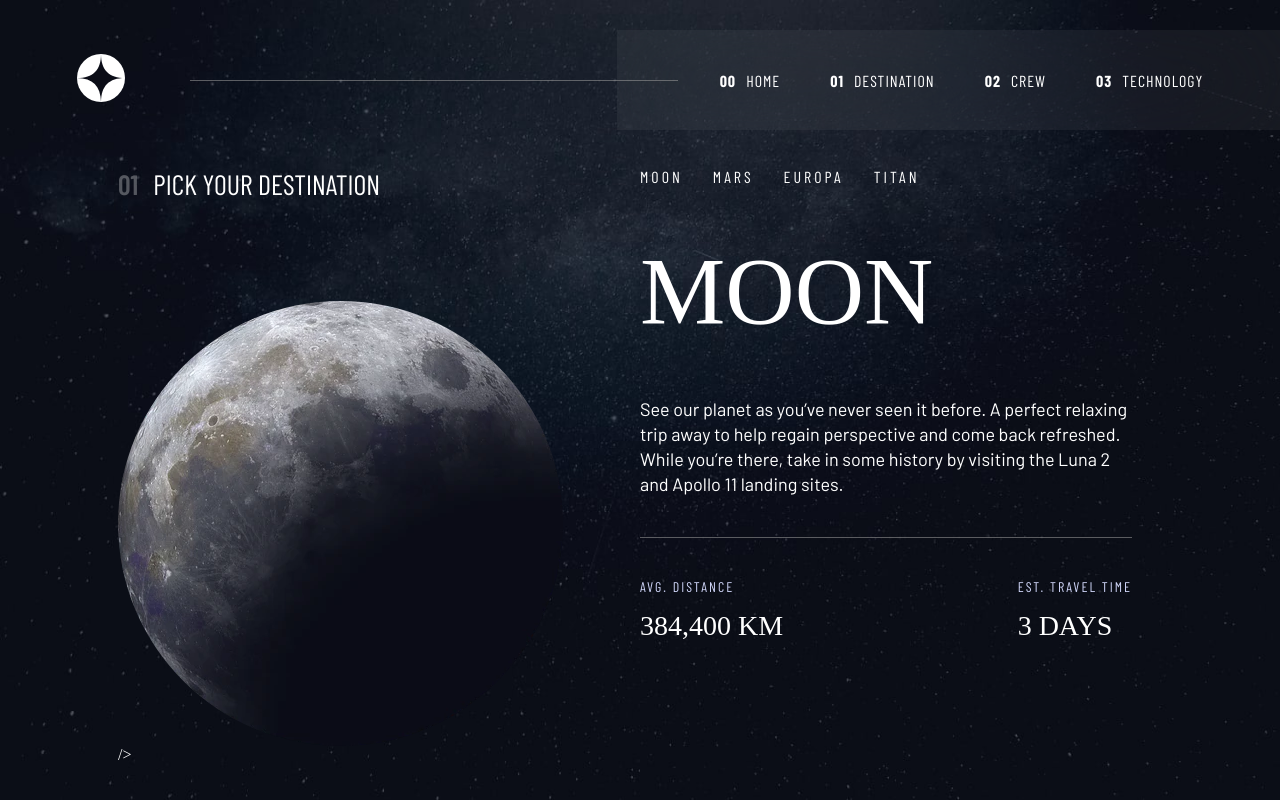
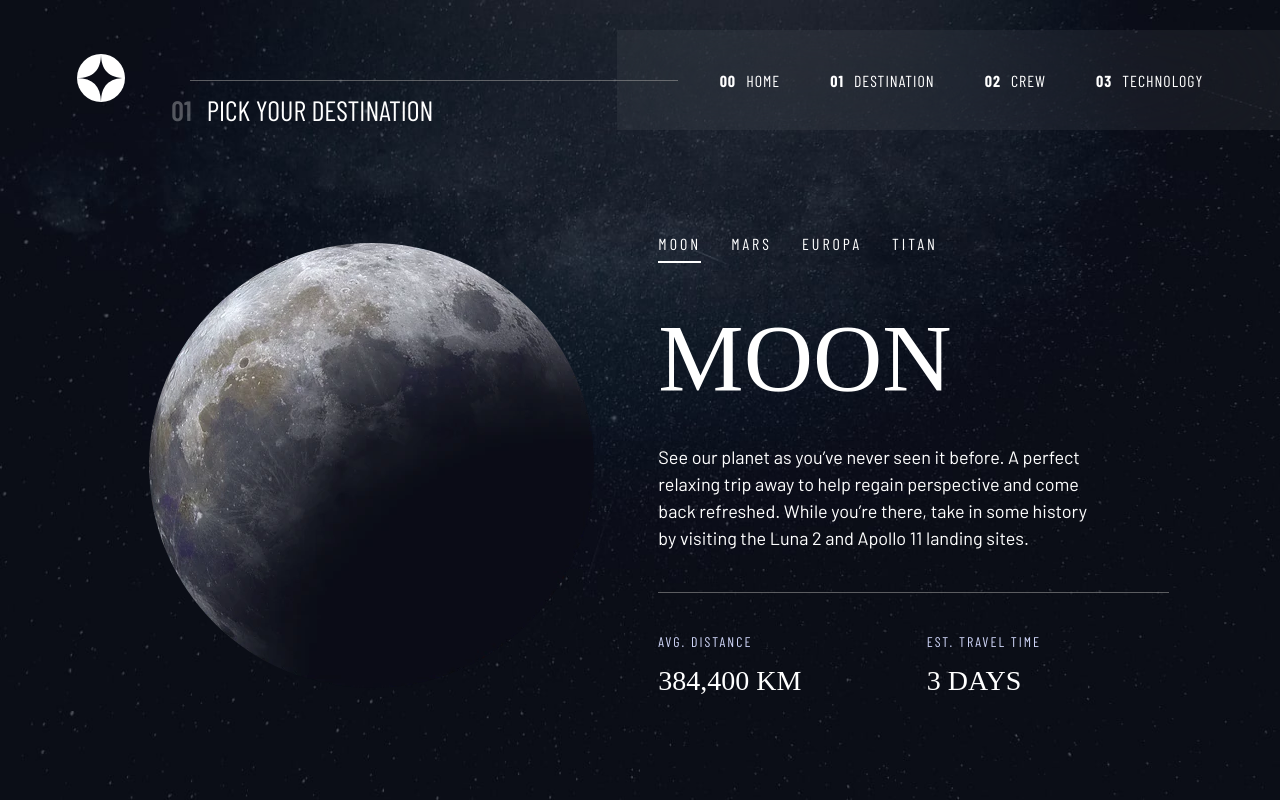
Before and after one commit to christopherqmendivel/space-tourism, an Angular app: page /destination in a window 1280 px wide. Built offline with nearby package versions, Linux system fonts and the light colour scheme; a web font is replaced by a local one.

Commit message:
RPW Mobil, Desktop UP

```diff
--- a/src/app/app.component.css
+++ b/src/app/app.component.css
@@ -28,13 +28,18 @@
   background: url("../assets/images/home/background-home-mobile.jpg") no-repeat
     center center fixed;
   background-size: cover;
+  min-height: 100vh;
+  height: auto;
 }
 
 .destination-background {
-  background: url("../assets/destination/background-destination-desktop.jpg")
-    no-repeat center center fixed;
+  background: url("../assets/destination/background-destination-mobile.jpg") no-repeat center center ;
   background-size: cover;
+  min-height: 100vh;
+  height: auto;
 }
+
+
 .crew-background {
   background: url("../assets/images/crew/background-crew-desktop.jpg") no-repeat
     center center fixed;
@@ -77,4 +82,9 @@
       center center fixed;
     background-size: cover;
   }
+
+  .destination-background {
+    background: url("../assets/destination/background-destination-desktop.jpg") no-repeat center center ;
+    background-size: cover;
+  }
 }
--- a/src/app/pages/destination/destination.component.css
+++ b/src/app/pages/destination/destination.component.css
@@ -1,24 +1,34 @@
 .container-destination {
   display: flex;
+  flex-direction: column;
+  align-items: center;
+  gap: 2rem;
 
+  padding: 4rem 0;
 }
 
 .title {
-  font-size: 9.6rem;
   text-transform: uppercase;
-  margin-bottom: 1rem;
   margin: 5rem 0;
+  margin-bottom: 0;
+  font-size: 56px;
+  text-align: center;
 }
 
 .subtitle {
-  display: block;
-  font-size: 2.8rem;
+  font-size: 1.6rem;
   display: flex;
   gap: 1.5rem;
+  position: initial;
 }
 
-.detail-info {
-    margin: 0;
+.desc-info {
+  text-align: center;
+}
+
+section.image .image-destination {
+  width: 15rem;
+  height: 15rem;
 }
 
 .number-title {
@@ -36,13 +46,10 @@
 section.image {
   display: flex;
   flex-direction: column;
-  align-items: flex-start;
-}
+  position: relative;
 
-section.image,
-section.info {
-  width: 50%;
-
+  align-items: center;
+  gap: 4rem;
 }
 
 .info {
@@ -52,37 +59,48 @@ section.info {
 .detail-info {
   display: flex;
   justify-content: space-between;
+  margin: 0;
+  text-align: center;
+  gap: 3rem;
+  flex-direction: column;
 }
 
-.detail-info span{
+.detail-info span {
   text-transform: uppercase;
 }
 
-.detail-info .number{
+.detail-info .number {
   font-size: 2.8rem;
   font-family: var(--bellefair);
 }
 
-.distance, .travel-days {
+.distance,
+.travel-days {
   display: flex;
   flex-direction: column;
   gap: 1.5rem;
-
 }
 
 .detail-info .subtitle-info {
   color: var(--light-blue);
   font-size: 1.4rem;
   text-transform: uppercase;
-    letter-spacing: .2rem;
+  letter-spacing: 0.2rem;
 }
-
 
 .subtitle-info {
   font-family: var(--barlow-condensed);
 }
 .m-w {
+  display: flex;
+  flex-direction: column;
+  align-items: center;
   max-width: 53.9rem;
+}
+
+.anim {
+  display: flex;
+  flex-direction: column;
 }
 
 .link-destination {
@@ -90,14 +108,105 @@ section.info {
   gap: 3rem;
   text-transform: uppercase;
   font-family: var(--barlow-condensed);
-  letter-spacing: .3rem;
-
+  letter-spacing: 0.3rem;
 }
 
 .link-destination li {
   cursor: pointer;
+  position: relative;
 }
 
-.image-destination {
-  padding-top: 10rem;
+.link-destination li::after {
+  content: "";
+  position: absolute;
+  left: 0;
+  right: 0;
+  bottom: -1rem;
+  height: 0.2rem;
+  background-color: var(--white);
+  transform: scaleX(0);
+  transition: transform 0.3s ease, opacity 0.3s ease, background-color 0.3s ease;
+  opacity: 0.5;
 }
+
+.link-destination li:hover::after {
+  transform: scaleX(1);
+  opacity: 0.5;
+}
+
+.link-destination li.active::after {
+  transform: scaleX(1);
+  background-color: var(--white);
+  opacity: 1;
+}
+
+/* MEDIA QUERYS */
+
+/* MOBIL */
+@media (min-width: 320px) {
+  .container-home {
+    flex-direction: column;
+  }
+}
+
+/* TABLET */
+@media (min-width: 768px) {
+}
+
+/* DESKTOP */
+@media (min-width: 992px) {
+  .container-destination {
+    justify-content: space-around;
+    flex-direction: row;
+    padding: 0;
+  }
+
+  section.image,
+  section.info {
+    width: 45%;
+  }
+
+  section.image .image-destination {
+    padding-left: 7rem;
+    width: initial;
+    height: initial;
+  }
+
+  section.image {
+    padding: 0;
+  }
+
+  .subtitle {
+    font-size: 2.8rem;
+
+    position: absolute;
+    top: -15rem;
+    left: 9rem;
+  }
+
+  .info .m-w {
+    align-items: flex-start;
+  }
+
+  .anim {
+    display: flow-root;
+  }
+
+  .anim .title {
+    font-size: 9.6rem;
+    text-align: left;
+    margin-bottom: 3rem;
+  }
+
+  .desc-info {
+    text-align: left;
+    max-width: 85%;
+  }
+
+  .detail-info {
+    text-align: left;
+    max-width: 75%;
+    gap: 0;
+    flex-direction: row;
+  }
+}
--- a/src/app/pages/destination/destination.component.html
+++ b/src/app/pages/destination/destination.component.html
@@ -10,7 +10,7 @@
       [ngClass]="{ 'animate__animated animate__fadeIn': animate }"
     />
 
-    />
+
   </section>
 
   <section class="info">
@@ -32,7 +32,7 @@
         [ngClass]="{ 'animate__animated animate__fadeIn' : animate}"
       >
         <h1 class="title">{{ selectedDestination.name }}</h1>
-        <p class="detail-info">{{ selectedDestination.description }}</p>
+        <p class="desc-info">{{ selectedDestination.description }}</p>
 
         <hr class="line" />
 
--- a/src/app/pages/destination/destination.component.ts
+++ b/src/app/pages/destination/destination.component.ts
@@ -18,7 +18,6 @@ export class DestinationComponent implements OnInit {
     this.dataService.getData().subscribe((data) => {
       this.destinations = data.destinations;
       this.selectedDestination = this.destinations.length > 0 ? this.destinations[0] : undefined;
-      console.log(this.destinations);
     });
   }
 
--- a/src/styles.css
+++ b/src/styles.css
@@ -10,6 +10,7 @@
   --line-padding: 2rem;
   --line-width: 75%;
   --right-line: 2rem;
+  --blue: #0B0D17;
 
 
 }
@@ -21,8 +22,8 @@ html {
 html, body {
   height: 100%;
   margin: 0;
+}
 
-}
 
 *,
 *:before,
@@ -34,6 +35,7 @@ html, body {
 body {
   font-size: 1.6rem;
   color: var(--white);
+  background-color: var(--blue);
 }
 
 ul {
@@ -61,7 +63,7 @@ h6 {
 p {
   font-family: var(--barlow);
   font-size: 1.6rem;
-  line-height: 1.4;
+  line-height: 1.5;
 
 }
 
```
Lines whose indentation alone changed are shown as unchanged.
